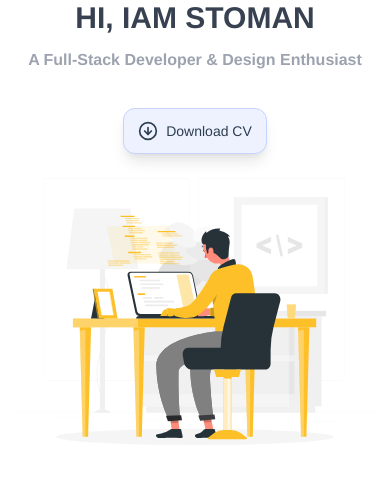
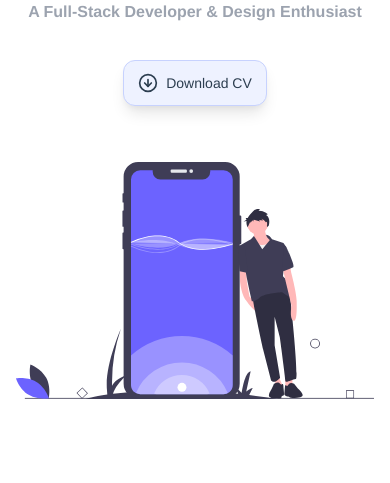
Before and after one commit to blasbot/vuejs-tailwindcss-project, a Vue app: page / in a window 390 px wide. Shown: the part 256-739 px from the top of the page. Built offline with nearby package versions, Linux system fonts and the light colour scheme.

Commit message:
Developer svg and more design changes

```diff
--- a/src/components/about/Clients.vue
+++ b/src/components/about/Clients.vue
@@ -1,9 +1,9 @@
 <template>
 	<div class="mt-10 sm:mt-20">
-		<p class="text-4xl text-gray-600 font-sans font-semibold">
+		<p class="text-2xl sm:text-4xl text-gray-600 font-sans font-semibold">
 			Some of the best companies I worked with
 		</p>
-		<div class="grid grid-cols-2 sm:grid-cols-4 mt-20">
+		<div class="grid grid-cols-2 sm:grid-cols-4 mt-10 sm:mt-20 gap-2">
 			<div>
 				<img
 					src="../../assets/images/brands/amazon_gray.png"
--- a/src/components/home/Banner.vue
+++ b/src/components/home/Banner.vue
@@ -1,7 +1,7 @@
 <template>
 	<!-- Banner start -->
 	<section
-		class="flex flex-col sm:justify-between items-center sm:flex-row mt-20"
+		class="flex flex-col sm:justify-between items-center sm:flex-row mt-8 sm:mt-20"
 	>
 		<div class="w-full sm:w-1/3 text-left">
 			<h1
@@ -27,8 +27,8 @@
 				>
 			</div>
 		</div>
-		<div class="w-full sm:w-2/3 text-right float-right">
-			<img src="@/assets/images/developer.svg" alt="Developer" />
+		<div class="w-full sm:w-2/3 text-right float-right mt-8 sm:mt-0">
+			<img src="@/assets/images/dev.svg" alt="Developer" />
 		</div>
 	</section>
 	<!-- Banner end -->
--- a/src/components/project/ProjectsGrid.vue
+++ b/src/components/project/ProjectsGrid.vue
@@ -1,6 +1,6 @@
 <template>
 	<!-- Projects start -->
-	<section class="pt-12 sm:pt-28">
+	<section class="pt-20 sm:pt-28">
 		<div class="text-center">
 			<p class="text-2xl sm:text-5xl font-semibold mb-3 text-gray-600">
 				Projects Portfolio
```
Also changed, not shown: src/assets/images/dev.svg (added), src/assets/images/developer.svg (deleted).
